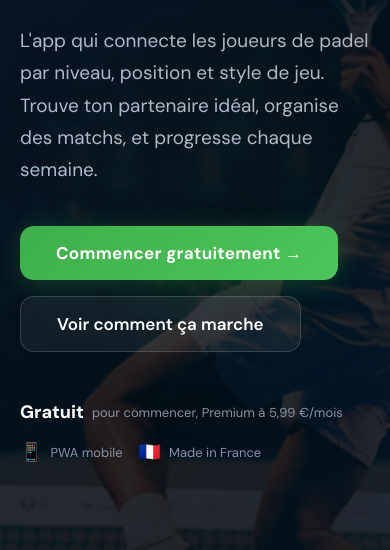
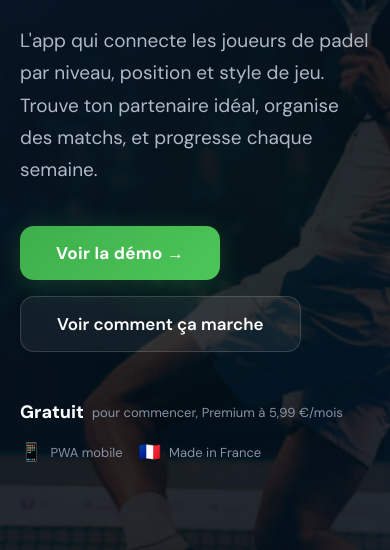
Before and after one commit to emifrog/Padelia-landing-page, a plain HTML site: page public/index.html in a window 390 px wide. Shown: the part 294-844 px from the top of the page. Drawn offline with Linux system fonts and the light colour scheme; a web font is replaced by a local one.

Commit message:
fix(landing): replace signup links with demo request links
The menu button (desktop and mobile), the hero button and the footer
"Accéder à la beta" link pointed to the app, which lands on its login page.
They now read "Voir la démo" and target #demo-request on both pages, like
the other demo buttons, and follow DEMO_VIDEO_URL when it is set.

The only remaining links to padelia-beta.vercel.app are the legal pages
(CGU, Confidentialité, Mentions légales).

Co-Authored-By: Claude Fable 5.2 <noreply@anthropic.com>

```diff
--- a/public/index.html
+++ b/public/index.html
@@ -47,7 +47,7 @@
           <a href="#beta">Beta</a>
           <a href="contact.html">Contact</a>
         </div>
-        <a href="https://padelia-beta.vercel.app" target="_blank" rel="noopener noreferrer" class="nav-cta">Essayer gratuitement</a>
+        <a href="#demo-request" class="nav-cta" data-demo-link>Voir la démo</a>
       </div>
       <button class="nav-mobile-toggle" id="menu-toggle" aria-label="Ouvrir le menu" aria-controls="mobile-menu" aria-expanded="false">
         <span class="bar"></span>
@@ -68,8 +68,8 @@
       <a href="contact.html">Contact</a>
     </div>
     <div class="mobile-menu-spacer"></div>
-    <a href="https://padelia-beta.vercel.app" target="_blank" rel="noopener noreferrer" class="cta-btn" style="text-align:center;">
-      Essayer gratuitement →
+    <a href="#demo-request" class="cta-btn" style="text-align:center;" data-demo-link>
+      Voir la démo →
     </a>
   </div>
 
@@ -113,8 +113,8 @@
           </p>
 
           <div class="hero-buttons">
-            <a href="https://padelia-beta.vercel.app" target="_blank" rel="noopener noreferrer" class="cta-btn">
-              Commencer gratuitement →
+            <a href="#demo-request" class="cta-btn" data-demo-link>
+              Voir la démo →
             </a>
             <a href="#how" class="cta-secondary">
               Voir comment ça marche
@@ -756,7 +756,7 @@
           <div class="footer-col-links">
             <a href="#features">Fonctionnalités</a>
             <a href="#pricing">Tarifs</a>
-            <a href="https://padelia-beta.vercel.app" target="_blank" rel="noopener noreferrer">Accéder à la beta</a>
+            <a href="#demo-request" data-demo-link>Voir la démo</a>
           </div>
         </div>
         <div>
```
Also changed, not shown: public/contact.html (+4 -4 lines).
